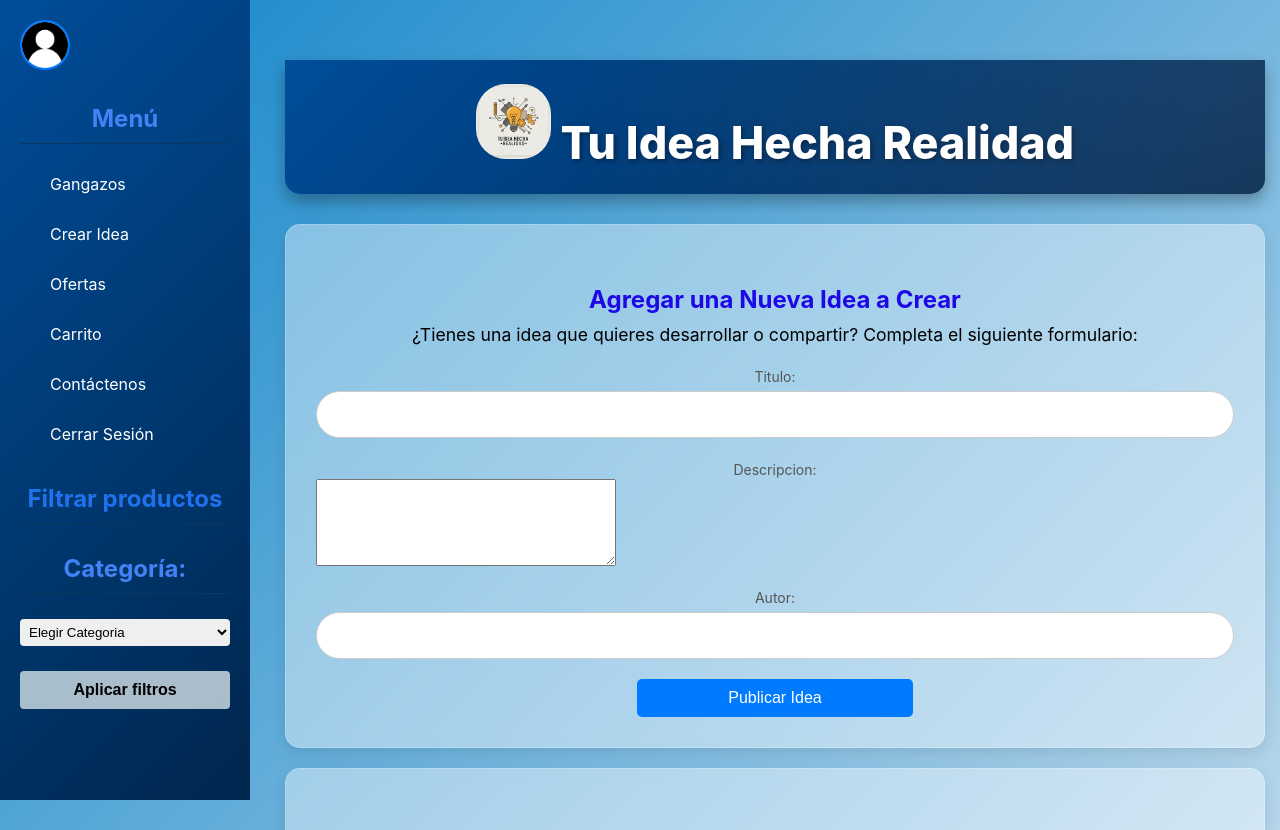
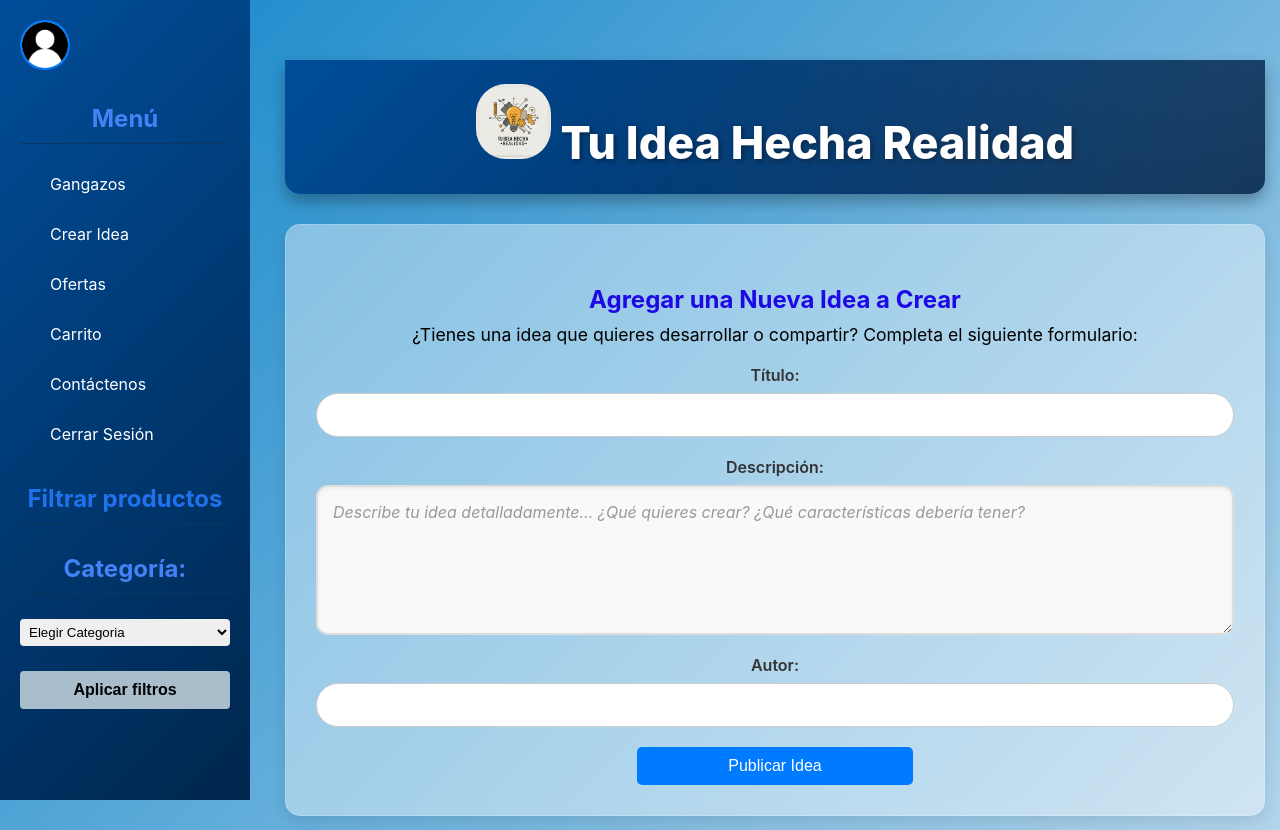
Before and after one commit to Mauro018/T.I.H.R-final, a Django app: page /idea/ in a window 1280 px wide. Shown: the top 830 px of the page. Run offline with Django 5.2, Linux system fonts and the light colour scheme; data comes from the database, SQL or seed files in the repository; both versions use the stored data as it was after the commit.

Commit message:
Actualizacion idea

```diff
--- a/core/static/core/css/styles.css
+++ b/core/static/core/css/styles.css
@@ -925,3 +925,44 @@ h1 {
     align-items: center;
     gap: 10px;
 }
+
+.description-container {
+      width: 100%;
+      margin-bottom: 20px;
+    }
+
+    .description-container label {
+      display: block;
+      margin-bottom: 8px;
+      font-weight: 600;
+      color: #333;
+      font-size: 1em;
+      text-align: center;
+    }
+
+    .description-textarea {
+      width: 100%;
+      min-height: 150px;
+      padding: 15px;
+      border: 2px solid #ddd;
+      border-radius: 12px;
+      font-size: 1em;
+      font-family: inherit;
+      resize: vertical;
+      transition: all 0.3s ease;
+      background-color: #f9f9f9;
+      box-shadow: inset 0 2px 4px rgba(0, 0, 0, 0.05);
+      box-sizing: border-box;
+    }
+
+    .description-textarea:focus {
+      border-color: #007BFF;
+      background-color: #ffffff;
+      box-shadow: 0 0 0 4px rgba(0, 123, 255, 0.15);
+      outline: none;
+    }
+
+    .description-textarea::placeholder {
+      color: #999;
+      font-style: italic;
+    }
--- a/core/templates/core/idea.html
+++ b/core/templates/core/idea.html
@@ -1,4 +1,4 @@
- <!DOCTYPE html>
+<!DOCTYPE html>
 <html lang="es">
 <head>
   <meta charset="UTF-8">
@@ -58,7 +58,31 @@
 
         <form method="post">
           {% csrf_token %}
-          {{ form.as_p }}
+
+          <!-- Título -->
+          <div style="margin-bottom: 20px;">
+            <label for="id_titulo" style="display: block; margin-bottom: 8px; font-weight: 600; color: #333; font-size: 1em; text-align: center;">Título:</label>
+            {{ form.titulo }}
+          </div>
+
+          <!-- Descripción mejorada -->
+          <div class="description-container">
+            <label for="id_descripcion">Descripción:</label>
+            <textarea
+              name="descripcion"
+              id="id_descripcion"
+              class="description-textarea"
+              placeholder="Describe tu idea detalladamente... ¿Qué quieres crear? ¿Qué características debería tener?"
+              required
+            >{{ form.descripcion.value|default:'' }}</textarea>
+          </div>
+
+          <!-- Autor -->
+          <div style="margin-bottom: 20px;">
+            <label for="id_autor" style="display: block; margin-bottom: 8px; font-weight: 600; color: #333; font-size: 1em; text-align: center;">Autor:</label>
+            {{ form.autor }}
+          </div>
+
           <button type="submit" class="articulo-boton">Publicar Idea</button>
         </form>
       </section>
```
Also changed, not shown: db.sqlite3.
